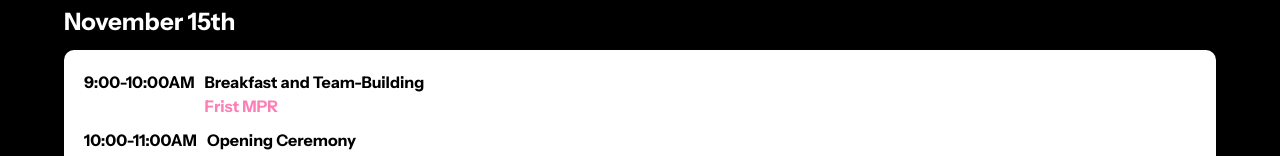
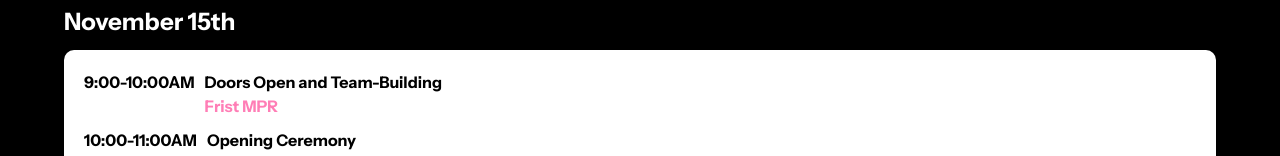
Before and after one commit to vincentcai26/princeton_ibm_qublitz, a Next.js app: page /schedule in a window 1280 px wide. Shown: the part 213-369 px from the top of the page. Built offline with nearby package versions, Linux system fonts and the light colour scheme; no server answers.

Commit message:
add new rooms

```diff
--- a/content/content.ts
+++ b/content/content.ts
@@ -38,7 +38,7 @@ const bulletpoints = [
 
 const nov2 = [{
     time: "9:00-10:00AM",
-    name: "Breakfast and Team-Building",
+    name: "Doors Open and Team-Building",
     //description: "Opening ceremony for event. All participants are required to attend.",
     location: "Frist MPR"
 },
```
